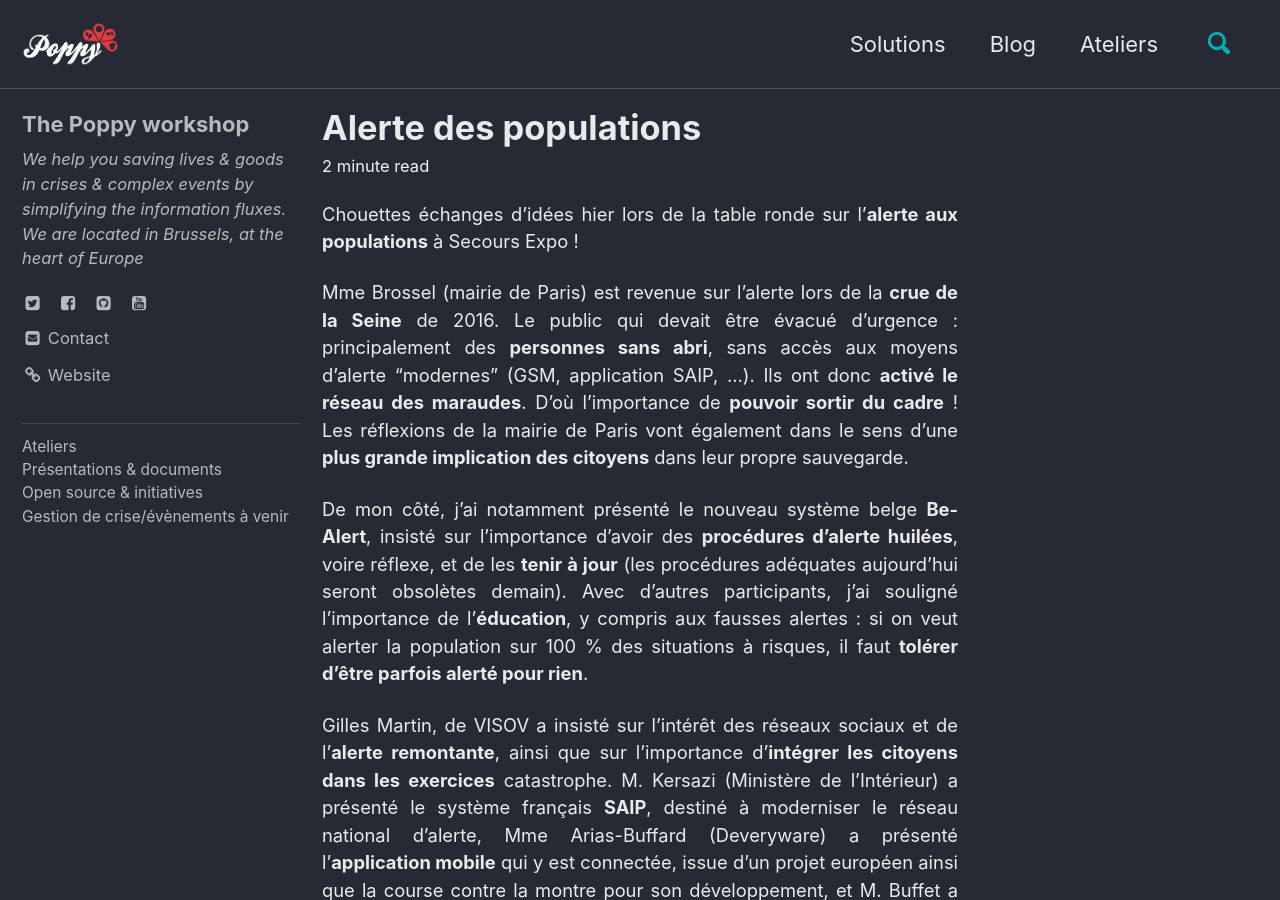
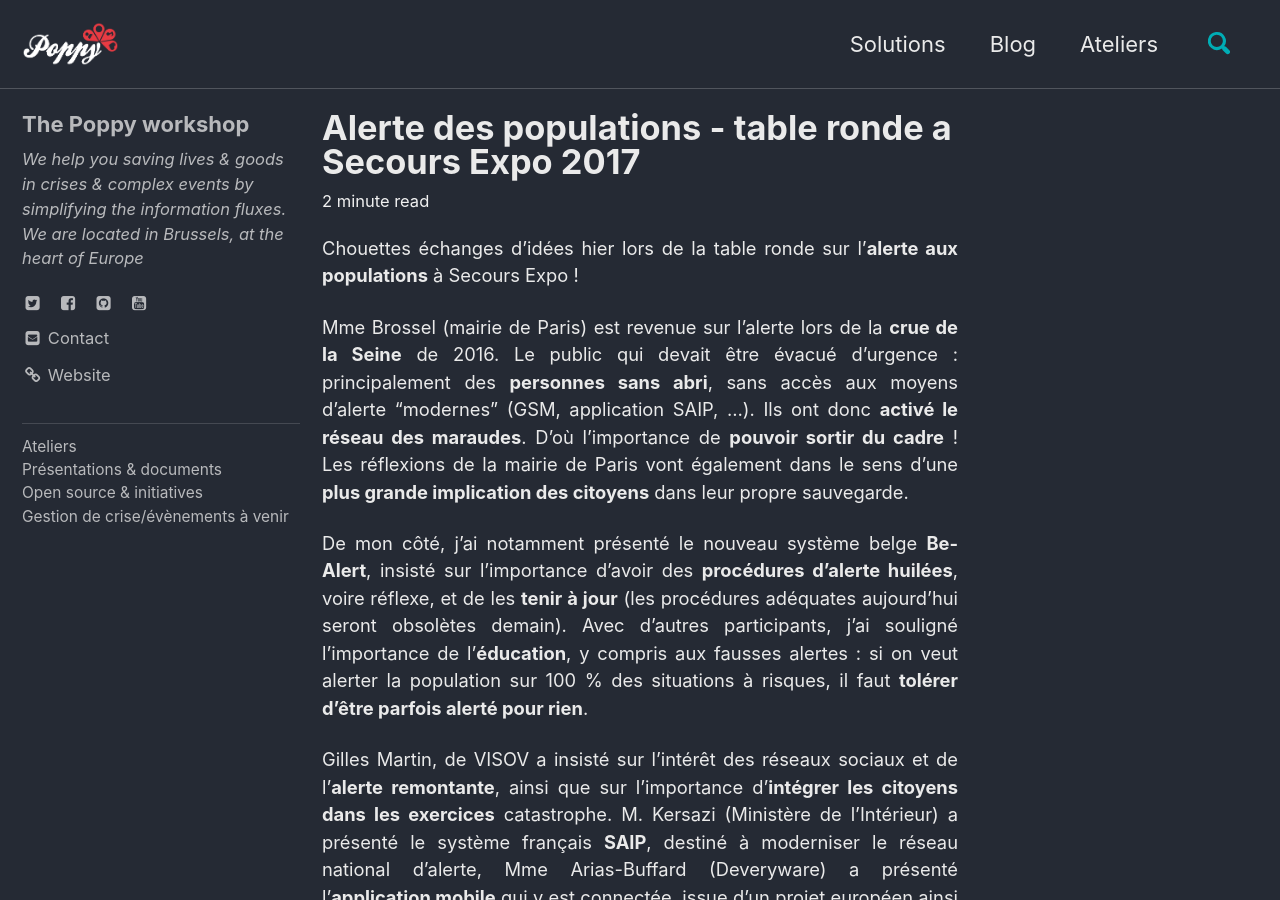
Before and after one commit to ccloquet/ccloquet.github.io, a Jekyll site: the page built from _posts/2017-02-03-secours-expo.md, in a window 1280 px wide and 900 px high. Built offline with Jekyll 4.4.1, drawn with Linux system fonts in a browser that asks for light colours; cached includes are drawn as plain includes.

Commit message:
Update 2017-02-03-secours-expo.md

```diff
--- a/_posts/2017-02-03-secours-expo.md
+++ b/_posts/2017-02-03-secours-expo.md
@@ -1,5 +1,5 @@
 ---
-title: Alerte des populations
+title: Alerte des populations - table ronde a Secours Expo 2017
 ---
 Chouettes échanges d'idées hier lors de la table ronde sur l'**alerte aux populations** à Secours Expo !
 
```
